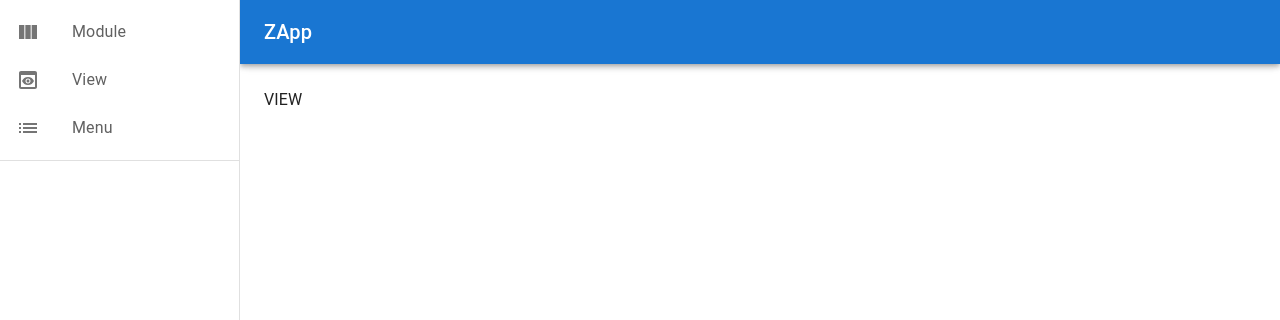
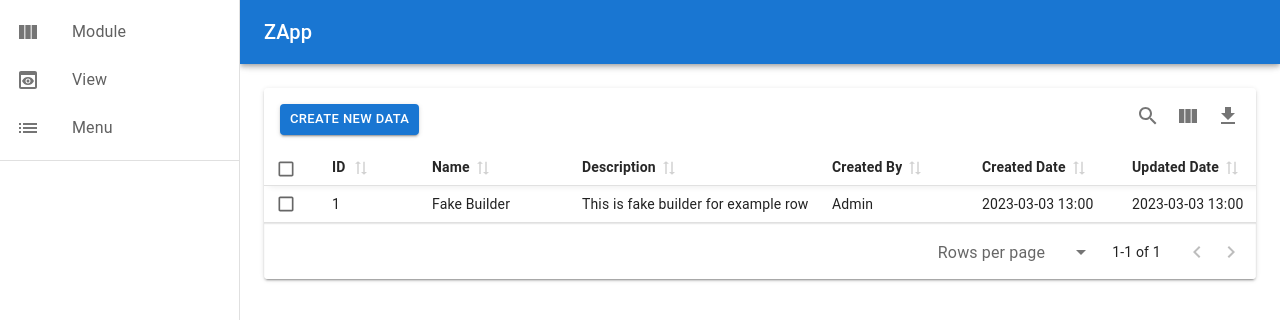
Before and after one commit to DanJul572/ZApp_Web_App, a Next.js app: page /view in a window 1280 px wide. Shown: the top 320 px of the page. Built offline with nearby package versions, Linux system fonts and the light colour scheme.

Commit message:
view builder initiation

```diff
--- /dev/null
+++ b/src/app/view/create/component/index.js
@@ -0,0 +1,84 @@
+import {useEffect, useState} from 'react';
+import List from '@mui/material/List';
+import ListItemButton from '@mui/material/ListItemButton';
+import Collapse from '@mui/material/Collapse';
+import ExpandLess from '@mui/icons-material/ExpandLess';
+import ExpandMore from '@mui/icons-material/ExpandMore';
+import {Box, Typography} from '@mui/material';
+import containerType from '@/constant/container_type';
+import visualElementType from '@/constant/visual_element_type';
+import dataDisplayType from '@/constant/data_display_type';
+
+const Component = () => {
+    const [open, setOpen] = useState({});
+
+    const handleClick = group => {
+        setOpen(prevState => ({
+            ...prevState,
+            [group]: !prevState[group],
+        }));
+    };
+
+    const container = Object.keys(containerType).map(key => containerType[key]);
+    const input = Object.keys(inputType).map(key => inputType[key]);
+    const dataDisplay = Object.keys(dataDisplayType).map(key => dataDisplayType[key]);
+    const visualElement = Object.keys(visualElementType).map(key => visualElementType[key]);
+
+    const groups = [
+        {id: 'container', label: 'Container', components: container},
+        {id: 'fieldControl', label: 'Field Control', components: input},
+        {id: 'dataDisplay', label: 'Data Display', components: dataDisplay},
+        {id: 'visualElement', label: 'Visual Element', components: visualElement},
+    ];
+
+    const collapseGroup = () => {
+        let groupCollapse = {};
+        groups.forEach(group => {
+            groupCollapse[group.id] = true;
+        });
+        setOpen(groupCollapse);
+    };
+
+    useEffect(() => {
+        if (!groups.length) return;
+
+        collapseGroup();
+    }, []);
+
+    return (
+        <Box>
+            {groups.map((group, index) => (
+                <List key={index}>
+                    <ListItemButton
+                        onClick={() => handleClick(group.id)}
+                        style={{
+                            display: 'flex',
+                            justifyContent: 'space-between',
+                        }}>
+                        <Typography fontSize={11} fontWeight="bold">
+                            {group.label}
+                        </Typography>
+                        {open[group.id] ? (
+                            <ExpandLess fontSize="11" />
+                        ) : (
+                            <ExpandMore fontSize="11" />
+                        )}
+                    </ListItemButton>
+                    <Collapse in={open[group.id]}>
+                        <List disablePadding>
+                            {group.components.map((component, index) => (
+                                <ListItemButton key={index}>
+                                    <Typography fontSize={11} style={{marginLeft: 10}}>
+                                        {component.label}
+                                    </Typography>
+                                </ListItemButton>
+                            ))}
+                        </List>
+                    </Collapse>
+                </List>
+            ))}
+        </Box>
+    );
+};
+
+export default Component;
--- a/src/app/view/layout.js
+++ b/src/app/view/layout.js
@@ -1,5 +1,5 @@
-import Main from '@/layout/main';
+import {Box} from '@mui/material';
 
 export default function ViewLayout({children}) {
-    return <Main>{children}</Main>;
+    return <Box>{children}</Box>;
 }
--- a/src/app/view/page.js
+++ b/src/app/view/page.js
@@ -1,5 +1,57 @@
-import {Typography} from '@mui/material';
+'use client';
+import {Table} from '@/component';
+import mockColumns from '@/mock/view/columns';
+import mockRows from '@/mock/view/rows';
+import actionType from '@/constant/action_type';
+import {useRouter} from 'next/navigation';
+import Main from '@/layout/main';
 
 export default function View() {
-    return <Typography>VIEW</Typography>;
+    const {push} = useRouter();
+
+    const actionList = [
+        {
+            type: actionType.insert.value,
+            path: '/',
+        },
+        {
+            type: actionType.update.value,
+            path: '/',
+        },
+        {
+            type: actionType.delete.value,
+            path: '/',
+        },
+    ];
+
+    const onCLickToolbarAction = action => {
+        if (action.value === actionType.insert.value) push('/view/create');
+    };
+
+    return (
+        <Main>
+            <Table
+                action={actionList}
+                columnKey={'id'}
+                columns={mockColumns}
+                enableExport={true}
+                enableHiding={true}
+                enablePagination={true}
+                enableRowSelection={true}
+                enableSearch={true}
+                enableSorting={true}
+                onChangePage={() => {}}
+                onClickRowAction={() => {}}
+                onClickToolbarAction={onCLickToolbarAction}
+                onDelete={() => {}}
+                onSearch={() => {}}
+                onSelect={() => {}}
+                onSort={() => {}}
+                pageCount={1}
+                pageIndex={1}
+                rowCount={1}
+                rows={mockRows}
+            />
+        </Main>
+    );
 }
--- /dev/null
+++ b/src/mock/view/columns.json
@@ -0,0 +1,44 @@
+[
+    {
+        "accessorKey": "id",
+        "header": "ID",
+        "size": 100,
+        "minSize": 100,
+        "maxSize": 200
+    },
+    {
+        "accessorKey": "name",
+        "header": "Name",
+        "size": 150,
+        "minSize": 150,
+        "maxSize": 300
+    },
+    {
+        "accessorKey": "description",
+        "header": "Description",
+        "size": 250,
+        "minSize": 250,
+        "maxSize": 500
+    },
+    {
+        "accessorKey": "created_by",
+        "header": "Created By",
+        "size": 150,
+        "minSize": 150,
+        "maxSize": 300
+    },
+    {
+        "accessorKey": "created_date",
+        "header": "Created Date",
+        "size": 150,
+        "minSize": 150,
+        "maxSize": 300
+    },
+    {
+        "accessorKey": "updated_date",
+        "header": "Updated Date",
+        "size": 150,
+        "minSize": 150,
+        "maxSize": 300
+    }
+]
--- /dev/null
+++ b/src/mock/view/rows.json
@@ -0,0 +1,10 @@
+[
+    {
+        "id": 1,
+        "name": "Fake Builder",
+        "description": "This is fake builder for example row",
+        "created_by": "Admin",
+        "created_date": "2023-03-03 13:00",
+        "updated_date": "2023-03-03 13:00"
+    }
+]
```
Also changed, not shown: src/app/view/create/page.js (added, +29 -0 lines), src/constant/container_type.js (added, +20 -0 lines), src/constant/data_display_type.js (added, +12 -0 lines), src/constant/visual_element_type.js (added, +16 -0 lines).
